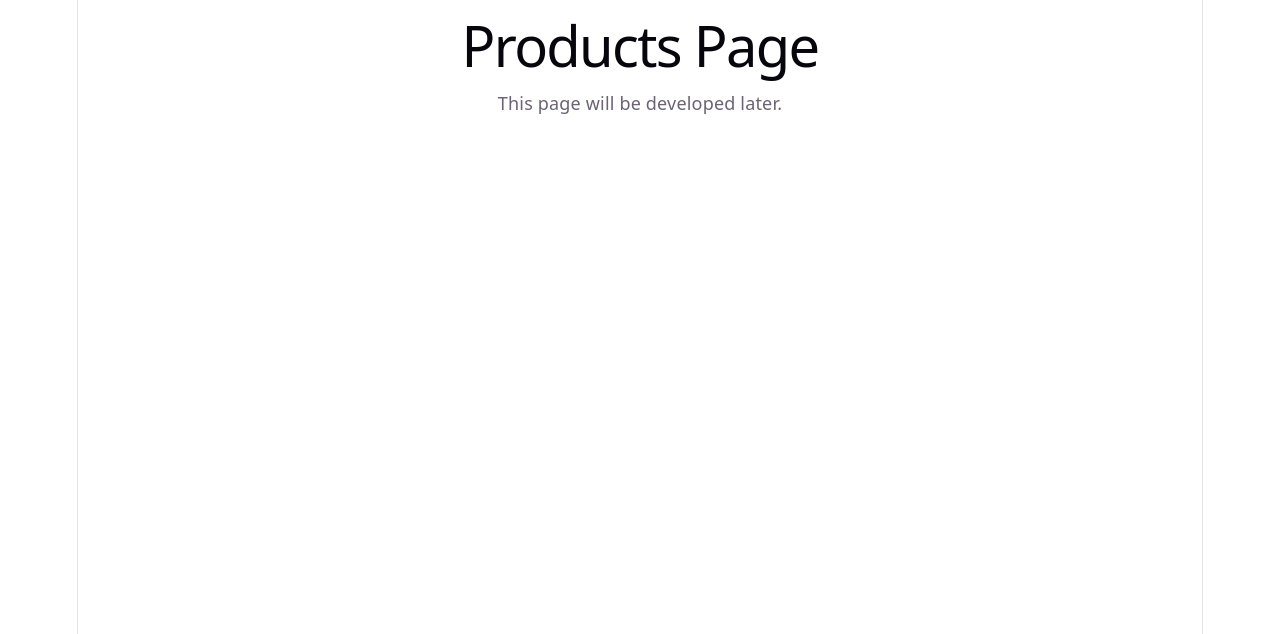
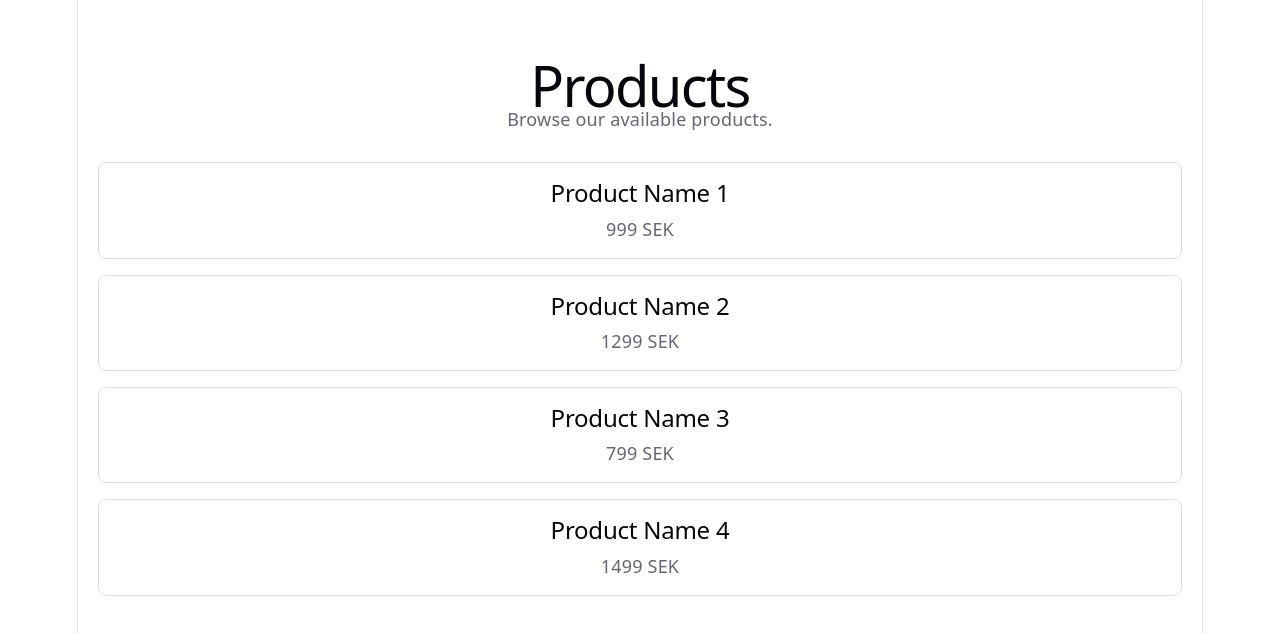
Before and after one commit to aklimson/Online-store, a React app in the folder frontend/: page /products in a window 1280 px wide. Shown: the top 634 px of the page. Built offline with nearby package versions, Linux system fonts and the light colour scheme; the HTML template or start-up script is replaced by a standard one.

Commit message:
Add basic static product list

```diff
--- a/frontend/src/pages/Products.jsx
+++ b/frontend/src/pages/Products.jsx
@@ -1,10 +1,44 @@
 import "../styles/Products.css";
 
 function Products() {
+  const products = [
+    {
+      id: 1,
+      name: "Product Name 1",
+      price: "999 SEK",
+    },
+    {
+      id: 2,
+      name: "Product Name 2",
+      price: "1299 SEK",
+    },
+    {
+      id: 3,
+      name: "Product Name 3",
+      price: "799 SEK",
+    },
+    {
+      id: 4,
+      name: "Product Name 4",
+      price: "1499 SEK",
+    },
+  ];
+
   return (
     <main className="products-page">
-      <h1>Products Page</h1>
-      <p>This page will be developed later.</p>
+      <section className="products-header">
+        <h1>Products</h1>
+        <p>Browse our available products.</p>
+      </section>
+
+      <section className="products-list">
+        {products.map((product) => (
+          <div className="product-item" key={product.id}>
+            <h2>{product.name}</h2>
+            <p>{product.price}</p>
+          </div>
+        ))}
+      </section>
     </main>
   );
 }
--- a/frontend/src/styles/Products.css
+++ b/frontend/src/styles/Products.css
@@ -0,0 +1,23 @@
+.products-page {
+  padding: 40px 20px;
+}
+
+.products-header {
+  margin-bottom: 30px;
+}
+
+.products-header h1 {
+  margin-bottom: 8px;
+}
+
+.products-list {
+  display: flex;
+  flex-direction: column;
+  gap: 16px;
+}
+
+.product-item {
+  border: 1px solid #dddddd;
+  padding: 16px;
+  border-radius: 8px;
+}
```
